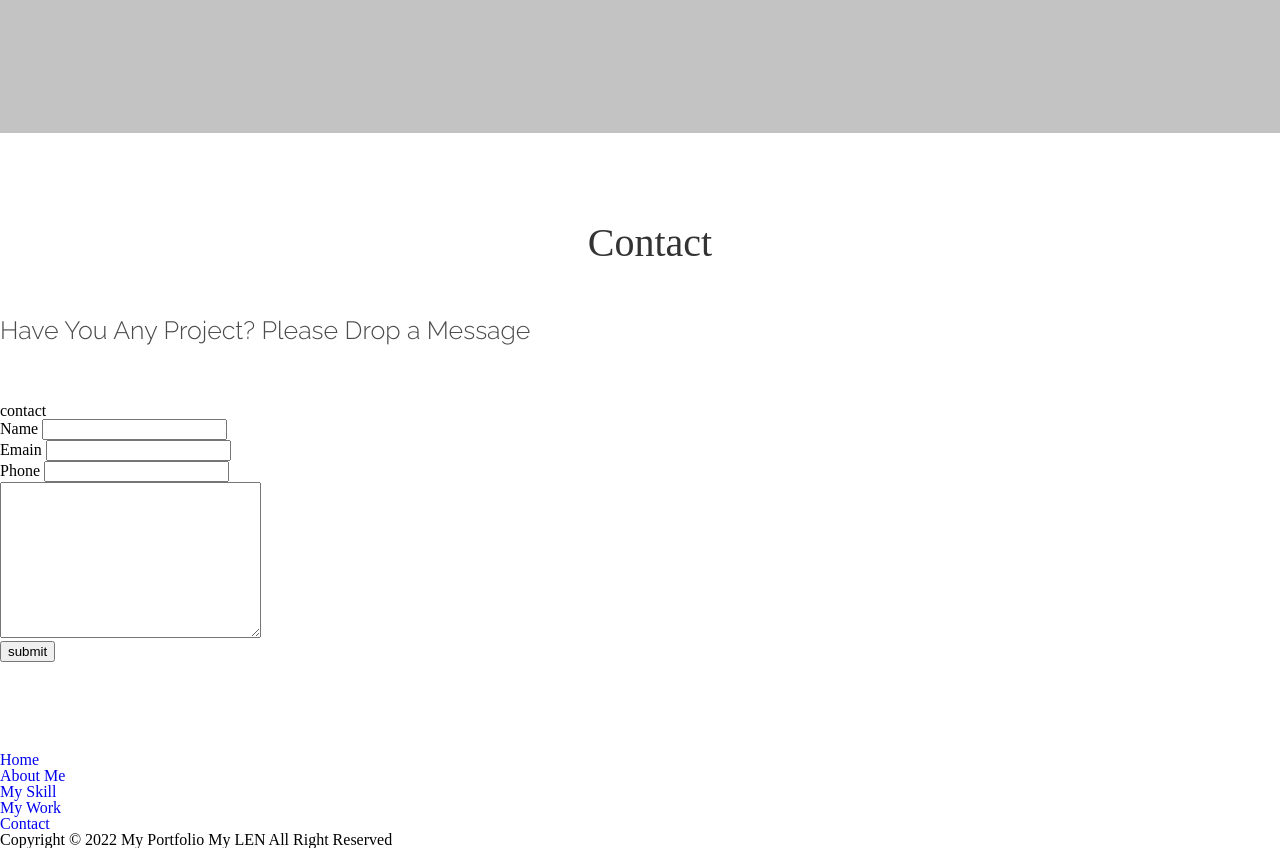
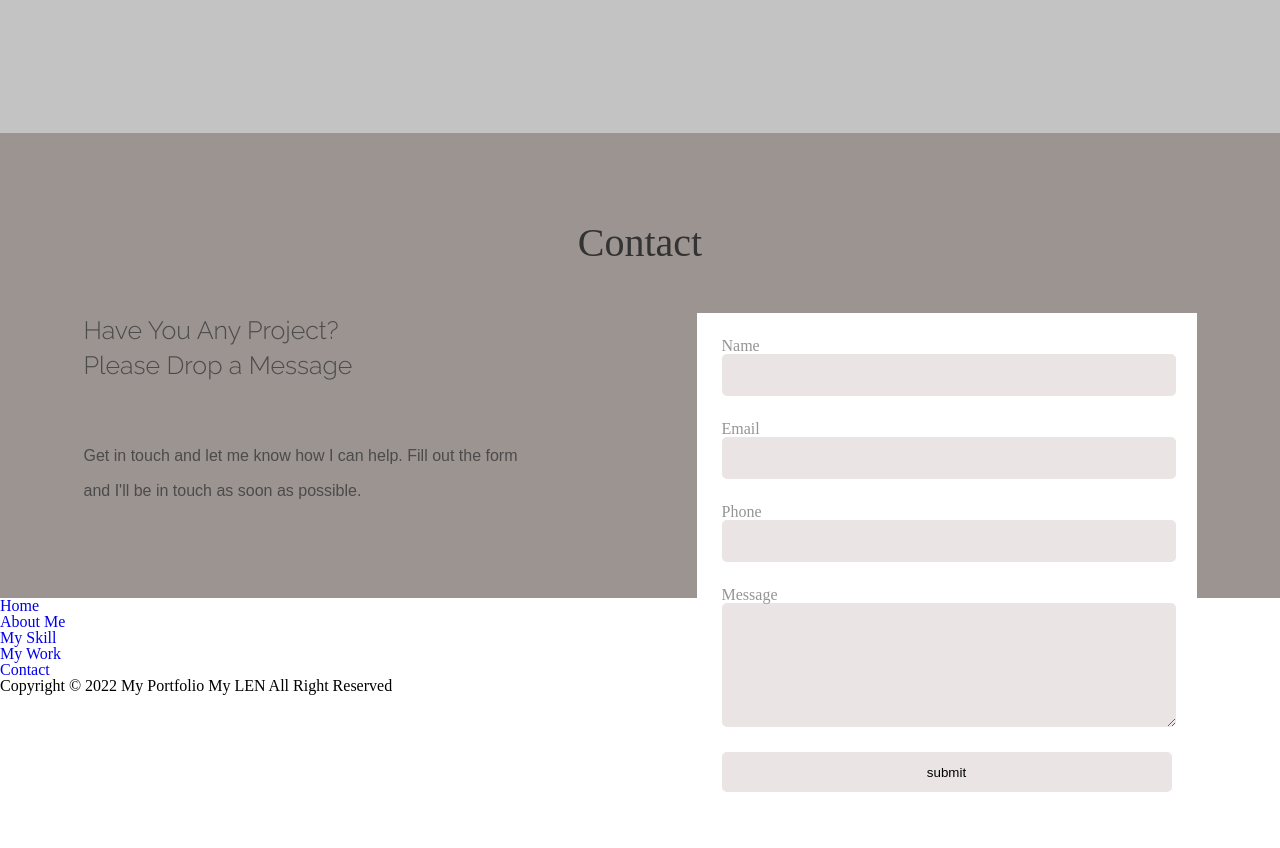
Before and after one commit to GomSon-E/onepage, a website built with Parcel: page index.html in a window 1280 px wide. Shown: the part 3301-4149 px from the top of the page. Built offline with nearby package versions, Linux system fonts and the light colour scheme.

Commit message:
box05 end

```diff
--- a/css/index.css
+++ b/css/index.css
@@ -254,5 +254,43 @@ header>.btn {
 
 /* box05 */
 #box05 {
-
+  background-color: rgb(156, 148, 145);
 }
+#box05>div {
+  width: 1113px;
+}
+#box05 .box {
+  position: relative;
+  padding-right: 450px;
+}
+#box05 .box>div {
+  width: 450px;
+}
+#box05 .box>form {
+  width: 450px;
+  padding: 25px;
+  position: absolute;
+  right: 0;
+  top: 0;
+  background-color: #fff;
+}
+#box05 .box>form legend {
+  display: none;
+}
+#box05 .box>form input, textarea {
+  display: block;
+  width: 100%;
+  height: 40px;
+  margin: 0 auto;
+  background-color: rgb(234, 228, 228);
+  border: none;
+  border-radius: 5px;
+  margin-bottom: 25px;
+}
+#box05 .box>form textarea {
+  height: 120px;
+}
+#box05 .box>form label {
+  color: #949494;
+  margin-bottom: 10px;
+}
--- a/index.html
+++ b/index.html
@@ -164,12 +164,15 @@
   <article id="box05">
     <div>
       <h3>Contact</h3>
+      <div class="box">
         <div>
           <p class="title">
-          Have You Any Project?
+            Have You Any Project? <br>
             Please Drop a Message
           </p>
-        <p class="text"></p>
+          <p class="text">
+            Get in touch and let me know how I can help. Fill out the form and I'll be in touch as soon as possible.
+          </p>
         </div>
         <form action="#" method="post">
           <fieldset>
@@ -180,7 +183,7 @@
                 <input type="text" name="userName" id="userName" required>
               </li>
               <li>
-              <label for="userEmail">Emain</label>
+                <label for="userEmail">Email</label>
                 <input type="email" name="userEmail" id="userEmail" required>
               </li>
               <li>
@@ -188,13 +191,15 @@
                 <input type="tel" name="userTel" id="userTel" required>
               </li>
               <li>
-              <label for="userMessage"></label>
+                <label for="userMessage">Message</label>
                 <textarea name="userMessage" id="userMessage" cols="30" rows="10"></textarea>
               </li>
             </ul>
             <p><input type="submit" value="submit"></p>
           </fieldset>
         </form>
+      </div>
+
     </div>
   </article>
   <!-- aside -->
```
Lines whose indentation alone changed are shown as unchanged.
